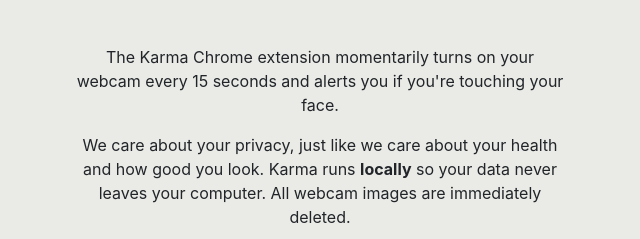
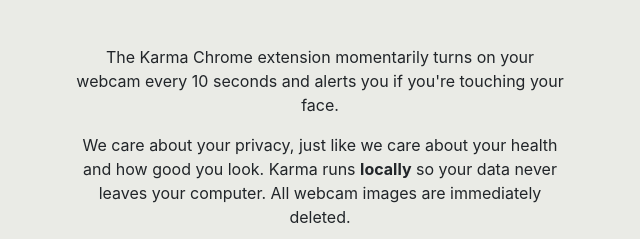
Before and after one commit to Mrs-Abubakar/karmah, a plain HTML site: page download.html in a window 1280 px wide. Shown: the part 350-589 px from the top of the page, 320-960 px from the left. Drawn offline with nearby package versions, Linux system fonts and the light colour scheme.

Commit message:
changed to 10 seconds

```diff
--- a/download.html
+++ b/download.html
@@ -52,7 +52,7 @@
   </div>
 
   <button id="submit-button" class="btn btn-lg btn-primary btn-block" type="submit">Request Access</button>
-  <p class="mt-5 mb-3 text-center" id="p1">The Karma Chrome extension momentarily turns on your webcam every 15 seconds and alerts you if you're touching your face.</p>
+  <p class="mt-5 mb-3 text-center" id="p1">The Karma Chrome extension momentarily turns on your webcam every 10 seconds and alerts you if you're touching your face.</p>
   <p class="text-center" id="p2">We care about your privacy, just like we care about your health and how good you look. Karma runs <strong>locally</strong> so your data never leaves your computer. All webcam images are immediately deleted.</p>
   <p class="text-center" id="p3"> <small>&copy; 2020 by abuba<em>kar</em> & <em>mah</em>een </small></p>
 
```
